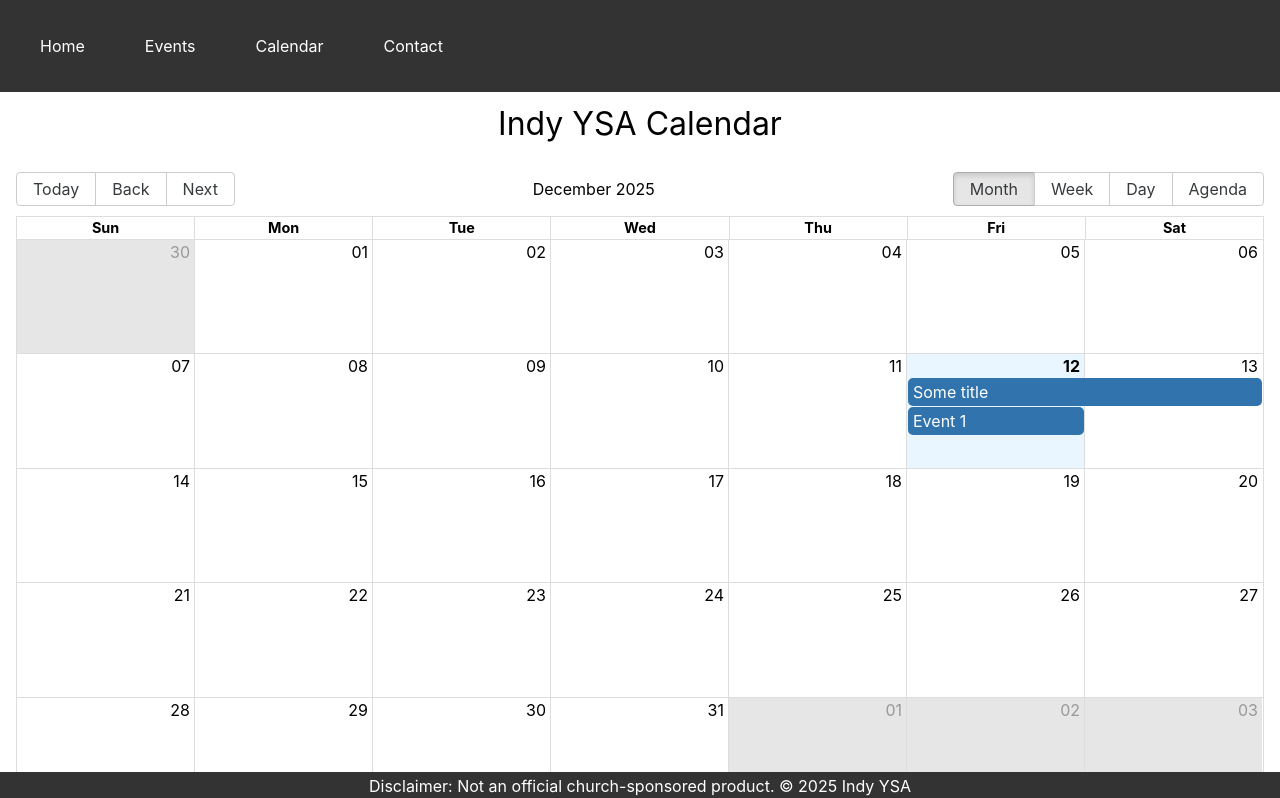
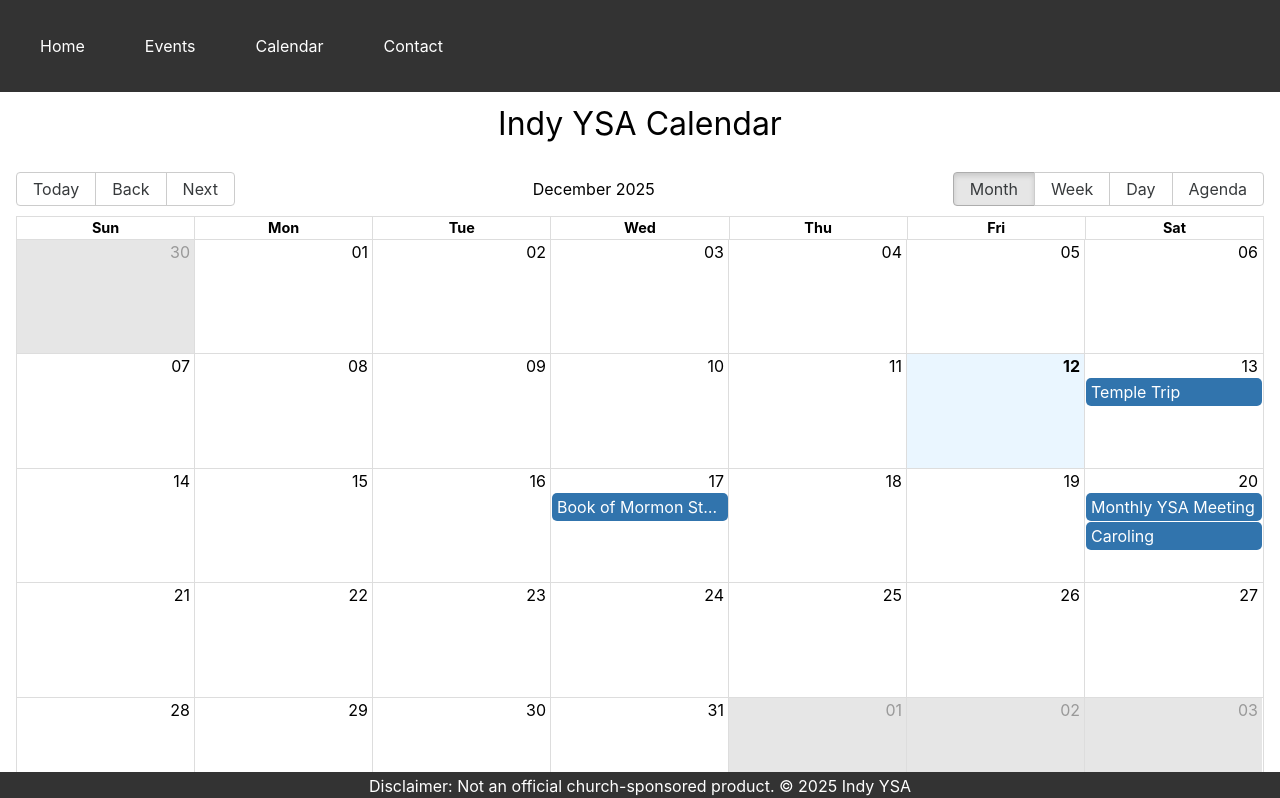
Before and after one commit to PinkArmy10/Indy-Stake-YSA, a React (Create React App) app: page /calendar in a window 1280 px wide. Shown: the top 798 px of the page. Built offline with nearby package versions, Linux system fonts and the light colour scheme.

Commit message:
calendar events added

```diff
--- a/src/pages/calendar.js
+++ b/src/pages/calendar.js
@@ -1,6 +1,7 @@
 import "../App.css";
 import Header from "../components/Header";
 import Footer from "../components/Footer";
+import ysaEvents from "../components/eventsData";
 
 import React, { useState } from "react";
 import { Calendar, momentLocalizer } from "react-big-calendar";
@@ -9,24 +10,76 @@ import "react-big-calendar/lib/css/react-big-calendar.css";
 
 const localizer = momentLocalizer(moment);
 
+// Helper: convert your YSA events into calendar events
+function buildCalendarEvents() {
+  const events = [];
+
+  ysaEvents.forEach((e) => {
+    if (e.id === 1) {
+      // Monthly YSA Meeting – pick next "3rd Saturday" at 1:00 PM
+      const base = moment().month(11).year(2025); // e.g., December 2025 for demo
+      const thirdSaturday = base
+        .startOf("month")
+        .day(6 + 14); // 6 = Saturday; +14 -> 3rd Saturday
+      const start = thirdSaturday.hour(13).minute(0).toDate();
+      const end = thirdSaturday.hour(15).minute(0).toDate();
+
+      events.push({
+        id: e.id,
+        title: e.title,
+        start,
+        end,
+        allDay: false,
+      });
+    } else if (e.id === 2) {
+      // Book of Mormon Study – pick next Wednesday at 8:30 PM
+      const nextWed = moment().day(3); // 3 = Wednesday
+      if (nextWed.isBefore(moment())) nextWed.add(1, "week");
+      const start = nextWed.hour(20).minute(30).toDate();
+      const end = nextWed.hour(21).minute(30).toDate();
+
+      events.push({
+        id: e.id,
+        title: e.title,
+        start,
+        end,
+        allDay: false,
+      });
+    } else if (e.id === 3) {
+      // Temple Trip – "December 13th 2025", 1–3 PM block
+      const start = moment("December 13th 2025 1:00 PM", "MMMM Do YYYY h:mm A").toDate();
+      const end = moment("December 13th 2025 3:00 PM", "MMMM Do YYYY h:mm A").toDate();
+
+      events.push({
+        id: e.id,
+        title: e.title,
+        start,
+        end,
+        allDay: false,
+      });
+    } else if (e.id === 4) {
+      // Caroling – "December 20th 2025", 7–9 PM (example)
+      const start = moment("December 20th 2025 7:00 PM", "MMMM Do YYYY h:mm A").toDate();
+      const end = moment("December 20th 2025 9:00 PM", "MMMM Do YYYY h:mm A").toDate();
+
+      events.push({
+        id: e.id,
+        title: e.title,
+        start,
+        end,
+        allDay: false,
+      });
+    }
+  });
+
+  return events;
+}
+
 function CalendarPage() {
     const headingTitle = "Indy YSA Calendar";
 
     // Preset events
-    const [events, setEvents] = useState([
-        {
-            id:1,
-            start: moment().toDate(),
-            end: moment().add(1, "hours").toDate(),
-            title: "Event 1",
-        },
-        {
-            id:2,
-            start: moment().toDate(),
-            end: moment().add(1, "days").toDate(),
-            title: "Some title",
-        },
-    ]);
+    const [events, setEvents] = useState(buildCalendarEvents());
 
     // user added events
     const handleSelectSlot = ({ start, end }) => {
```
